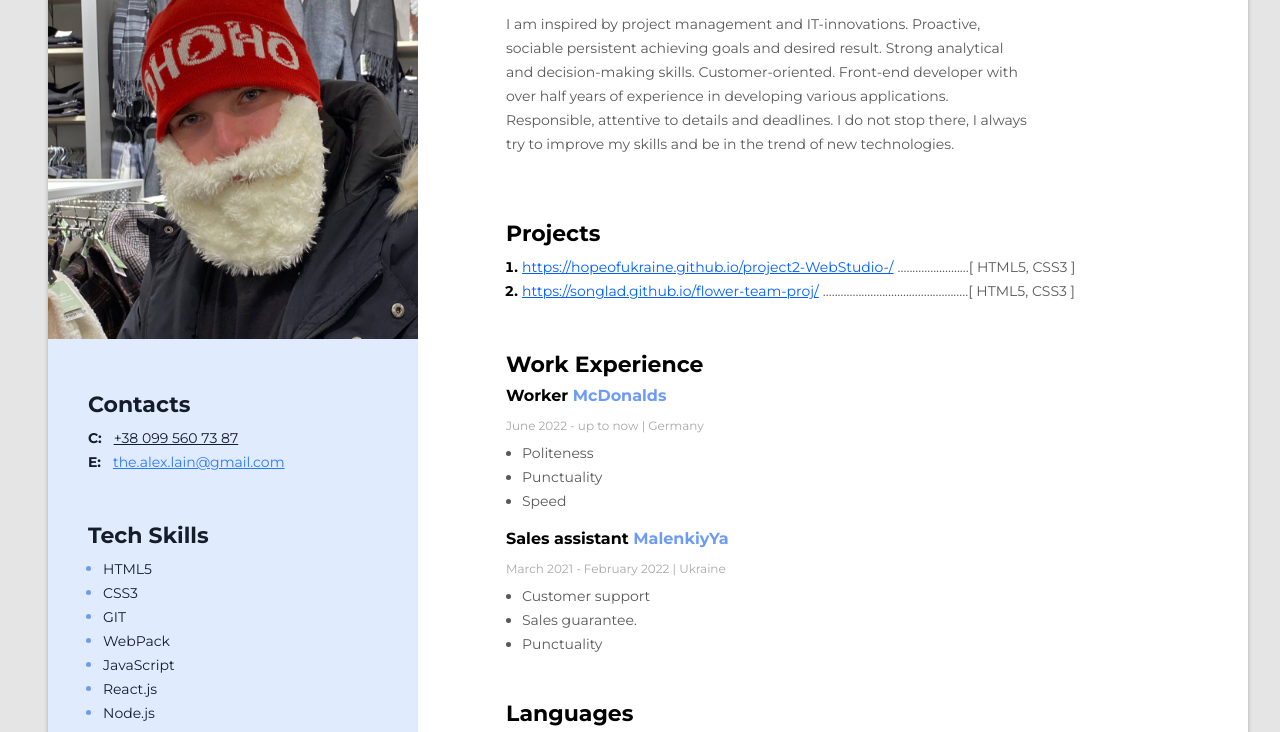
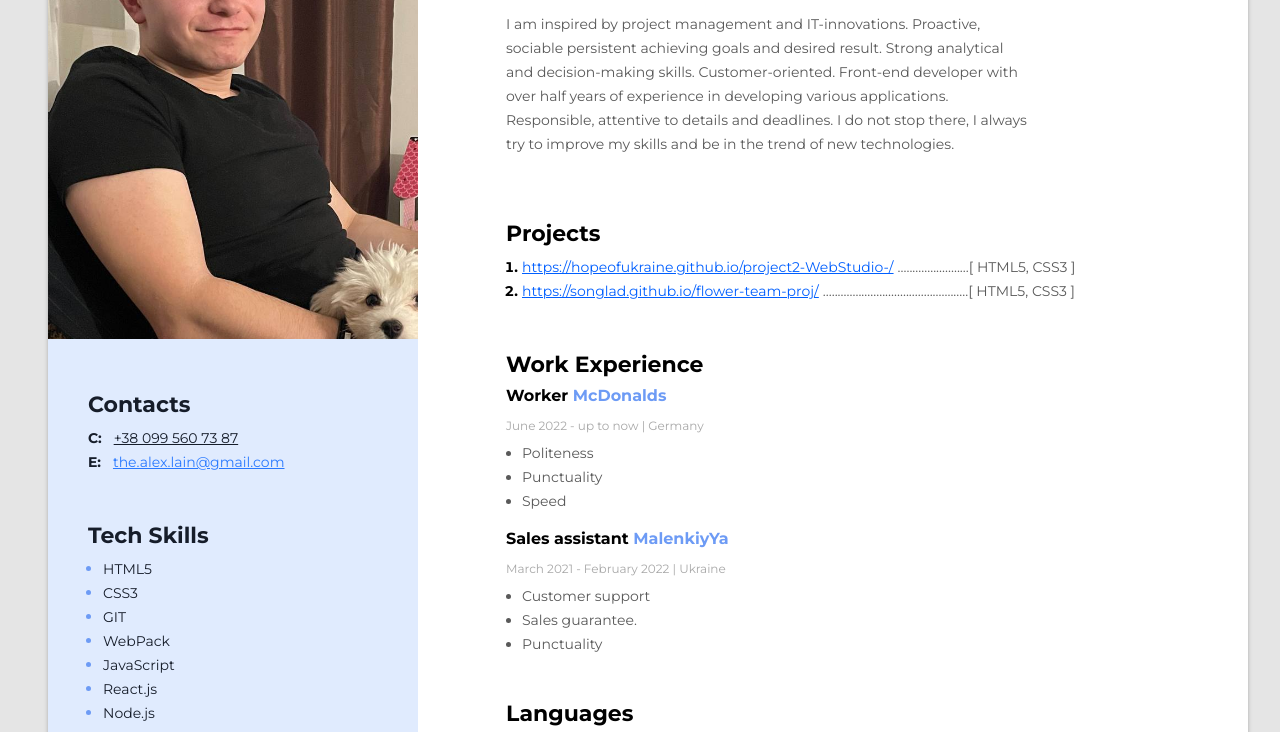
Before and after one commit to hopeofukraine/project1-resume-, a plain HTML site: page index.html in a window 1280 px wide. Shown: the part 242-974 px from the top of the page. Drawn offline with Linux system fonts and the light colour scheme.

Commit message:
image update

```diff
--- a/index.html
+++ b/index.html
@@ -123,7 +123,7 @@
       <!-- Side bar -->
       <aside class="sidebar">
         <img
-          src="./img/img.jpg"
+          src="./img/img1.jpg"
           alt="My photo"
           width="370px"
           class="my-photo"
```
Also changed, not shown: img/img.jpg (deleted), img/img1.jpg (added).
